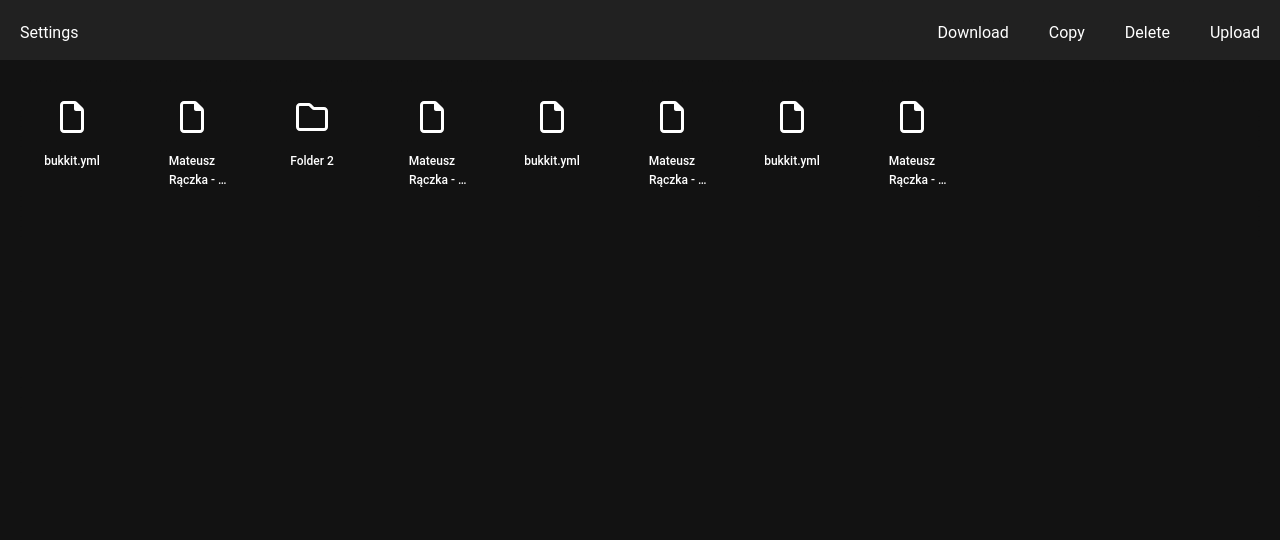
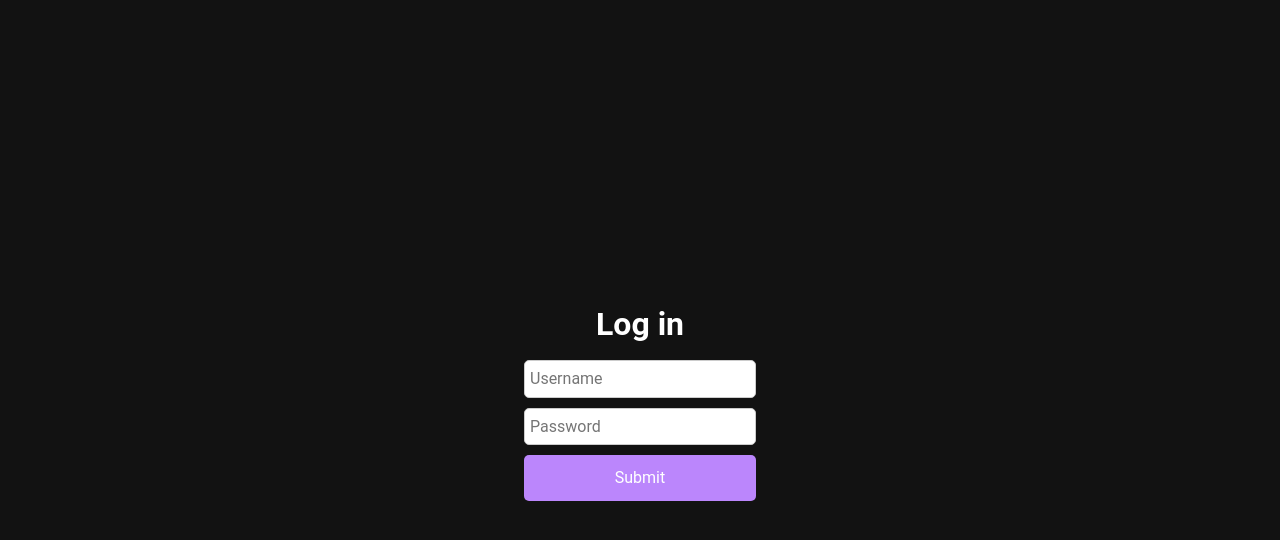
Before and after one commit to lancelot0300/iMemories, a React (Create React App) app: page /login in a window 1280 px wide. Before the commit this address led to /. Shown: the top 540 px of the page. Built offline with nearby package versions, Linux system fonts and the light colour scheme.

Commit message:
small fix

```diff
--- a/src/App.tsx
+++ b/src/App.tsx
@@ -19,7 +19,7 @@ function App() {
               path="/login"
               element={
                 <ProtectedRoute
-                  isAllowed={!user?.token}
+                  isAllowed={user?.token ? true : false}
                   redirectPath="/"
                 >
                   <Login />
--- a/src/pages/Login/Login.tsx
+++ b/src/pages/Login/Login.tsx
@@ -37,18 +37,21 @@ function Login() {
   const onSubmit = async ({ Username, Password }: ILoginFormValues) => {
 
     try {
-      const login = await axios.post(process.env.REACT_APP_API_URL + "/user/login", {
+      const login = await axios.post(process.env.REACT_APP_API_URL + "/user/login",
+       {
         Username,
         Password,
       }, {
+        withCredentials: true,
         headers: {
           'Content-Type': 'application/json'
-        }
+        },
+
+
       });
 
-      localStorage.setItem("user", JSON.stringify(login.data));
       dispatch(loginSuccess(login.data));
-      navigate("/");
+      // navigate("/");
 
     } catch (error) {
       if (axios.isAxiosError<IError>(error)) {
@@ -84,14 +87,14 @@ function Login() {
         <h1>Log in</h1>
         <form onSubmit={handleSubmit} title="Login">
           <InputWrapper>
-            <StyledField id="Username" name="Username" placeholder="Username" value={values.Username} onChange={handleChange} $isError={!!errors.Username || status}/>
+            <StyledField id="Username" name="Username" autoComplete="username" placeholder="Username" value={values.Username} onChange={handleChange} $isError={!!errors.Username || status}/>
             <ErrorMessage $isError={!!errors.Username}>
               {touched.Username ? errors.Username : ""}
             </ErrorMessage>
           </InputWrapper>
 
           <InputWrapper>
-            <StyledField type="password" id="Password" name="Password" placeholder="Password" value={values.Password} onChange={handleChange} $isError={!!errors.Password || status} />
+            <StyledField type="password" autoComplete="current-password" id="Password" name="Password" placeholder="Password" value={values.Password} onChange={handleChange} $isError={!!errors.Password || status} />
             <ErrorMessage $isError={!!errors.Password && !!touched.Password}>
               {touched.Password ? errors.Password : ""}
             </ErrorMessage>
```
